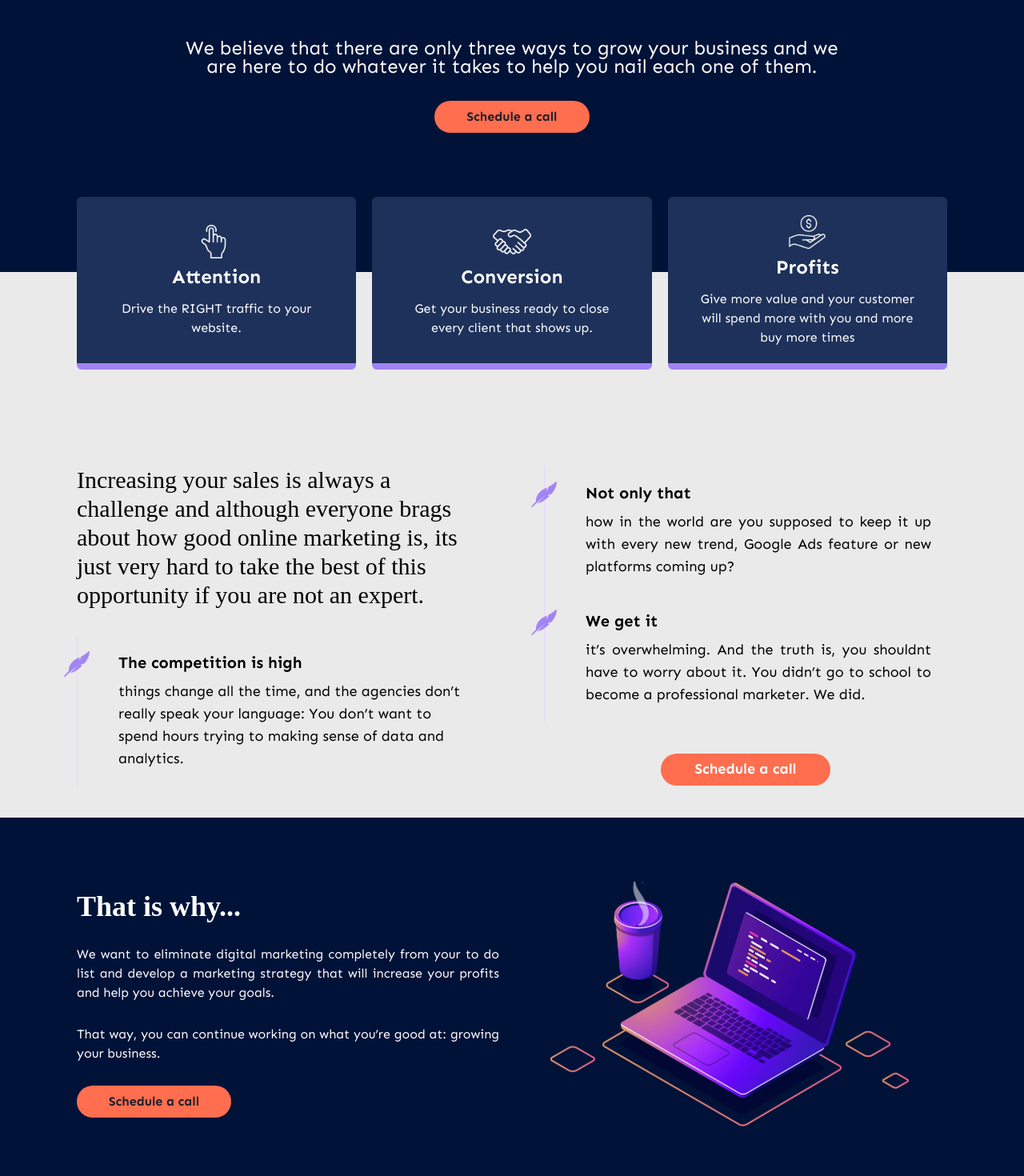
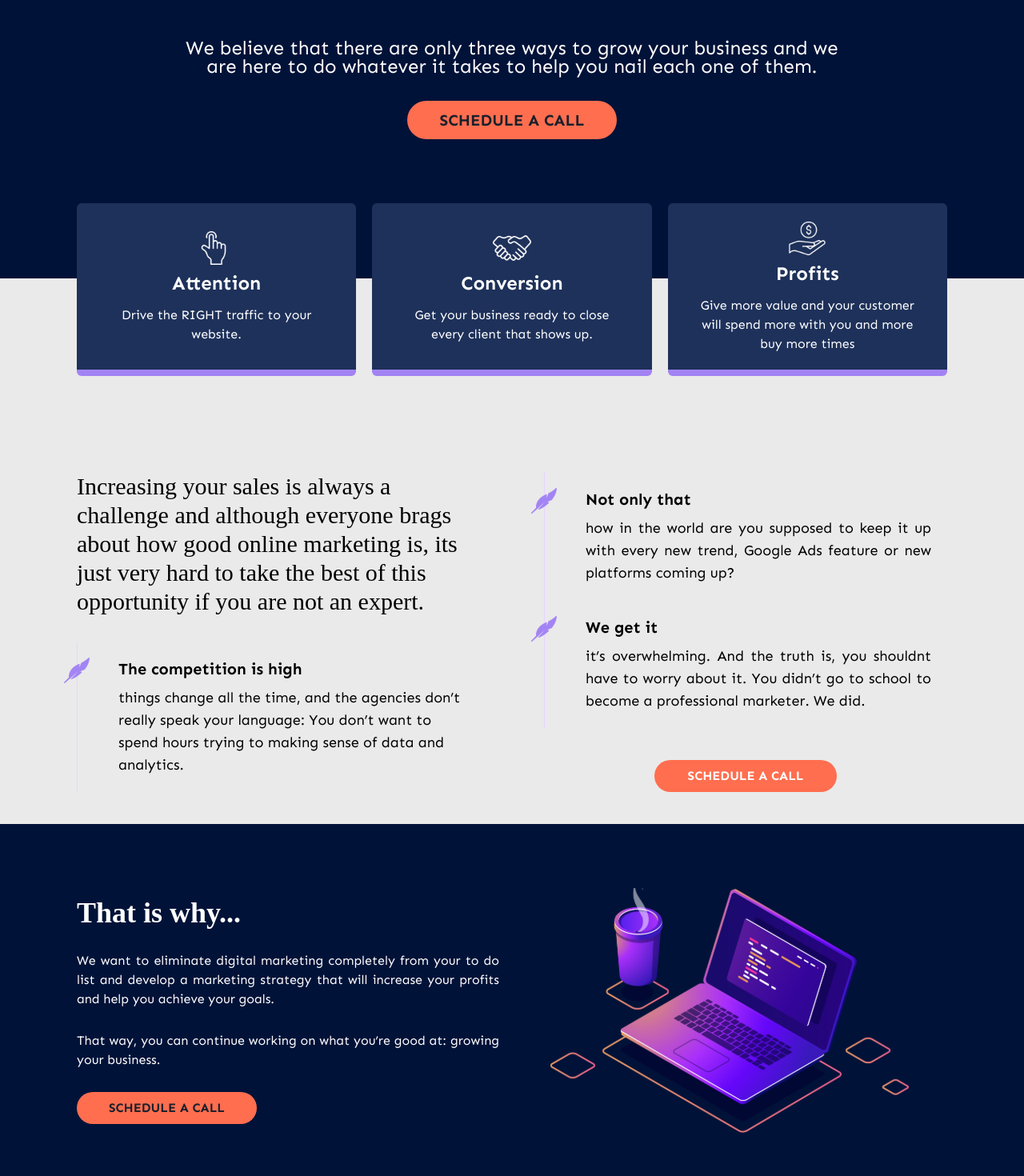
Before and after one commit to ngrpedro/bettermark, a React (Vite) app: page / in a window 1280 px wide. Shown: the part 600-2070 px from the top of the page at 80% size. Built offline with nearby package versions, Linux system fonts and the light colour scheme; a web font is replaced by a local one.

Commit message:
upperbuttons

```diff
--- a/src/sections/Conversation.jsx
+++ b/src/sections/Conversation.jsx
@@ -75,8 +75,9 @@ const Conversation = () => {
                                 px="42px"
                                 m={"auto"}
                                 fontWeight={"bold"}
-                                fontSize="18px"
+                                fontSize="16px"
                                 lineHeight={"19px"}
+                                textTransform={"uppercase"}
                                 color={"white"}
                             >
                                 Schedule a call
--- a/src/sections/Header.jsx
+++ b/src/sections/Header.jsx
@@ -27,11 +27,12 @@ const Header = () => {
         _hover={{ opacity: 0.8 }}
         _active={{ opacity: 0.8 }}
         rounded={"full"}
-        py="12px"
+        py="24px"
         px="40px"
         fontWeight={"bold"}
-        fontSize="16px"
+        fontSize="20px"
         lineHeight={"19pxp"}
+        textTransform={"uppercase"}
       >
         Schedule a call
       </Button>
--- a/src/sections/Images.jsx
+++ b/src/sections/Images.jsx
@@ -29,6 +29,7 @@ const Images = () => {
             py="12px"
             px="40px"
             fontWeight={"bold"}
+            textTransform={"uppercase"}
             fontSize="16px"
             lineHeight={"19pxp"}
           >
--- a/src/sections/Promises.jsx
+++ b/src/sections/Promises.jsx
@@ -35,6 +35,7 @@ const Promises = () => {
               px="40px"
               fontWeight={"bold"}
               fontSize="16px"
+              textTransform={"uppercase"}
               lineHeight={"19pxp"}
             >
               Schedule a call
--- a/src/sections/Steps.jsx
+++ b/src/sections/Steps.jsx
@@ -133,6 +133,7 @@ const Steps = () => {
             px="40px"
             fontWeight={"bold"}
             fontSize="16px"
+            textTransform={"uppercase"}
             lineHeight={"19pxp"}
           >
             Schedule a call
```
